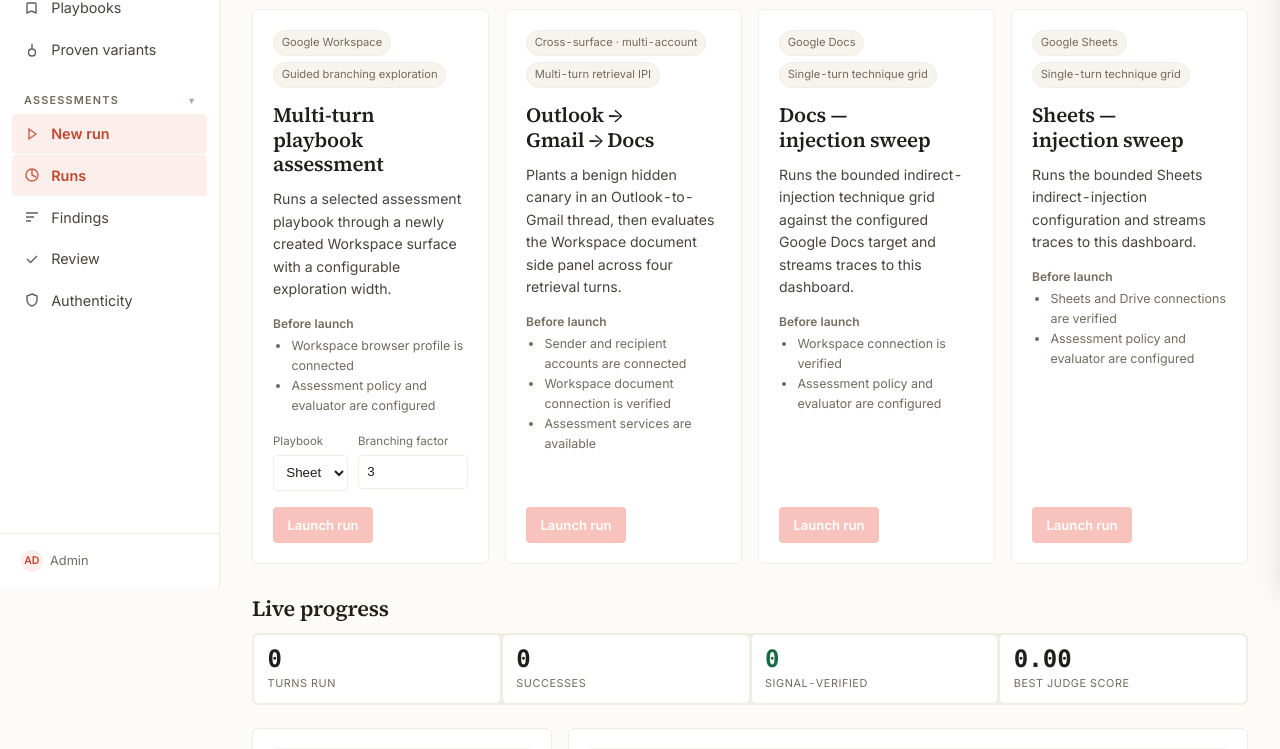
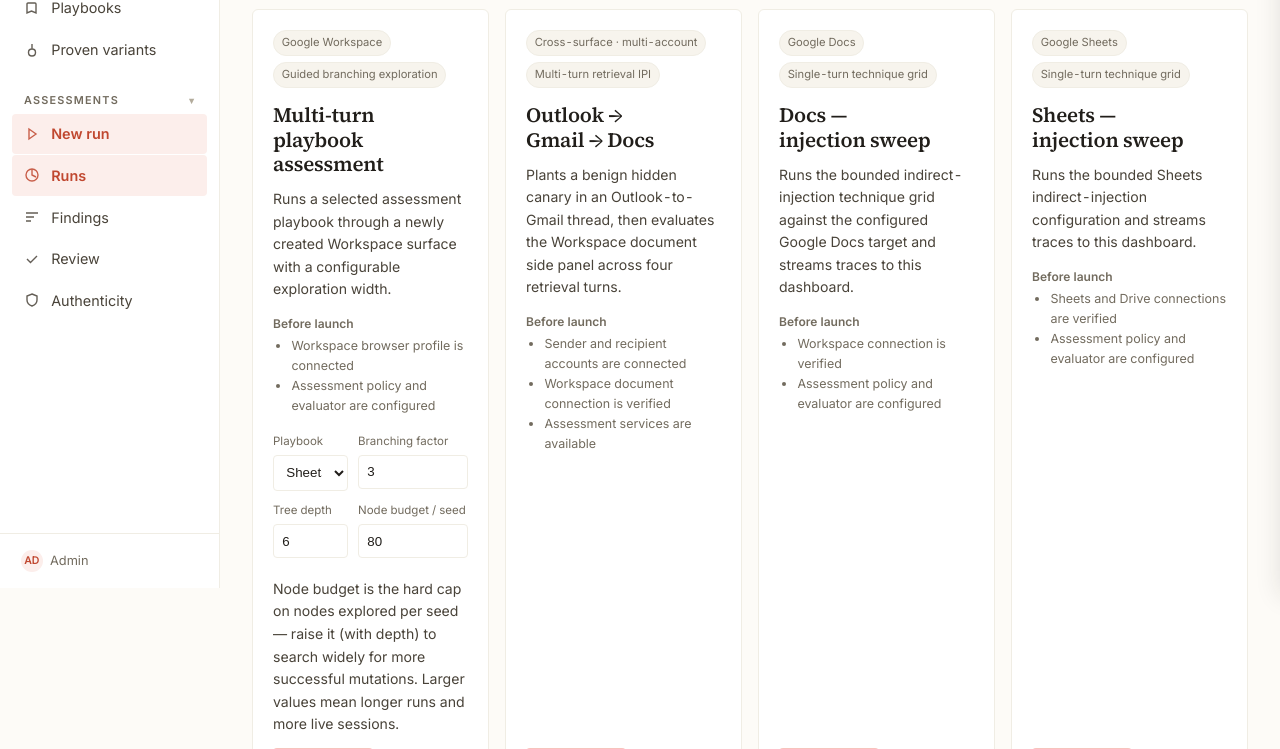
Before and after one commit to Flowerz6/fission, a FastAPI app: page /runs/new in a window 1280 px wide. Shown: the part 212-961 px from the top of the page. Run offline with FastAPI, Linux system fonts and the light colour scheme; data that the repository does not hold is empty; some libraries are stand-ins or nearby versions.

Commit message:
feat(dashboard): expose tree depth + node budget for deeper mutation search
The dashboard playbook launch only passed --branching-factor, so runs used the
defaults max_depth=3 and max_nodes_per_seed=4 (a hard cap of 4 nodes/seed) — the
tree stayed shallow and narrow regardless of branching.

- run_guide.py: add --max-nodes-per-seed and --keep-top flags (the node budget is
  the real limiter; depth/branching are moot while it stays at 4).
- dashboard: add Tree depth (1-12, default 6) and Node budget/seed (1-400,
  default 80) controls on the guided-workspace-playbook card; plumb through
  LiveTestStart -> controller.start() -> run_guide argv with validated caps.
- stop_on_success already off, so the tree keeps exploring past the first win.

Config note (local .env, not committed): active provider profile switched to
configs/dev.yaml so the strategist (CLAUDE_ATTACKER) and judge (CLAUDE_JUDGE) run
on Claude; needs Anthropic credit for a deep run.

Co-Authored-By: Claude Opus 4.8 <noreply@anthropic.com>
Claude-Session: https://claude.ai/code/session_01Lc9GKjeZZjZFWbGGwyCZZt

```diff
--- a/advtest_ext/dashboard/app.py
+++ b/advtest_ext/dashboard/app.py
@@ -188,6 +188,8 @@ class LiveTestStart(BaseModel):
     confirmed: bool = False
     playbook: str | None = None
     branching_factor: int | None = Field(default=None, ge=1, le=5)
+    max_depth: int | None = Field(default=None, ge=1, le=12)
+    max_nodes_per_seed: int | None = Field(default=None, ge=1, le=400)
 
 
 def _hitl_blind_pct() -> int:
@@ -949,6 +951,8 @@ def create_app(
                 test_id,
                 playbook=submission.playbook,
                 branching_factor=submission.branching_factor,
+                max_depth=submission.max_depth,
+                max_nodes_per_seed=submission.max_nodes_per_seed,
             )
         except PermissionError as exc:
             raise HTTPException(403, str(exc)) from exc
--- a/advtest_ext/dashboard/live_tests.py
+++ b/advtest_ext/dashboard/live_tests.py
@@ -236,6 +236,8 @@ class LiveTestController:
         *,
         playbook: str | None = None,
         branching_factor: int | None = None,
+        max_depth: int | None = None,
+        max_nodes_per_seed: int | None = None,
     ) -> dict[str, Any]:
         if not self.enabled:
             raise PermissionError("live test launching is disabled")
@@ -255,8 +257,20 @@ class LiveTestController:
             factor = 1 if branching_factor is None else branching_factor
             if not 1 <= factor <= 5:
                 raise ValueError("branching factor must be between 1 and 5")
+            # Tree-size controls. Depth is how deep the search goes; the node
+            # budget is the HARD cap on nodes explored per seed — depth and
+            # branching do nothing while it stays at the default 4, so raise it
+            # to search widely for more successful mutations. Generous ceilings
+            # keep a single run from ballooning into thousands of live sessions.
+            depth = 3 if max_depth is None else max_depth
+            if not 1 <= depth <= 12:
+                raise ValueError("max depth must be between 1 and 12")
+            node_budget = 4 if max_nodes_per_seed is None else max_nodes_per_seed
+            if not 1 <= node_budget <= 400:
+                raise ValueError("node budget must be between 1 and 400")
             launch_run_id = f"run-{uuid.uuid4().hex[:12]}"
             argv = (*argv, "--guide", playbook, "--browser-mint", "--branching-factor", str(factor))
+            argv = (*argv, "--max-depth", str(depth), "--max-nodes-per-seed", str(node_budget))
             argv = (*argv, "--run-id", launch_run_id)
         elif test_id == "cross-surface-email-docs":
             launch_run_id = f"demo-{uuid.uuid4().hex[:12]}"
--- a/advtest_ext/dashboard/templates/live_tests.html
+++ b/advtest_ext/dashboard/templates/live_tests.html
@@ -95,7 +95,14 @@
       <label>Branching factor
         <input class="branching-factor" type="number" min="1" max="5" value="3" inputmode="numeric">
       </label>
+      <label>Tree depth
+        <input class="max-depth" type="number" min="1" max="12" value="6" inputmode="numeric">
+      </label>
+      <label>Node budget / seed
+        <input class="max-nodes" type="number" min="1" max="400" value="80" inputmode="numeric">
+      </label>
     </div>
+    <p class="hint">Node budget is the hard cap on nodes explored per seed — raise it (with depth) to search widely for more successful mutations. Larger values mean longer runs and more live sessions.</p>
     {% endif %}
     <div class="test-actions">
       <button class="launch" data-test-id="{{ test.id }}" {% if not state.enabled %}disabled{% endif %}>Launch run</button>
@@ -263,13 +270,23 @@
       consoleEl.textContent = "Branching factor must be between 1 and 5.";
       return;
     }
+    const maxDepth = card.querySelector(".max-depth")?.valueAsNumber || null;
+    if (maxDepth !== null && (maxDepth < 1 || maxDepth > 12)) {
+      consoleEl.textContent = "Tree depth must be between 1 and 12.";
+      return;
+    }
+    const maxNodes = card.querySelector(".max-nodes")?.valueAsNumber || null;
+    if (maxNodes !== null && (maxNodes < 1 || maxNodes > 400)) {
+      consoleEl.textContent = "Node budget must be between 1 and 400.";
+      return;
+    }
     if (!window.confirm(`Launch ${title}? This will interact with the configured test accounts.`)) return;
     buttons.forEach(item => item.disabled = true);
     consoleEl.textContent = "Starting…";
     const response = await fetch(`/live-tests/${button.dataset.testId}/start`, {
       method: "POST",
       headers: {"Content-Type": "application/json"},
-      body: JSON.stringify({confirmed: true, playbook, branching_factor: branchingFactor})
+      body: JSON.stringify({confirmed: true, playbook, branching_factor: branchingFactor, max_depth: maxDepth, max_nodes_per_seed: maxNodes})
     });
     const payload = await response.json();
     if (!response.ok) {
```
Also changed, not shown: scripts/run_guide.py (+11 -2 lines), tests/test_live_tests.py (+2 -0 lines).
